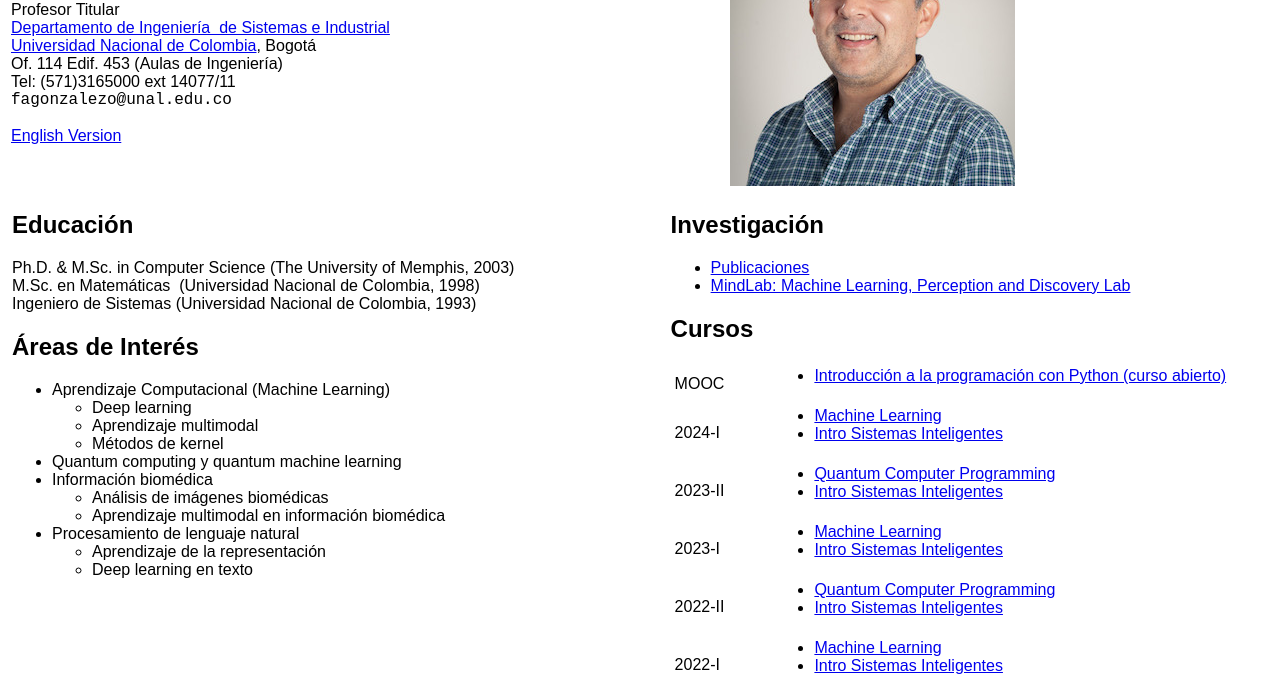
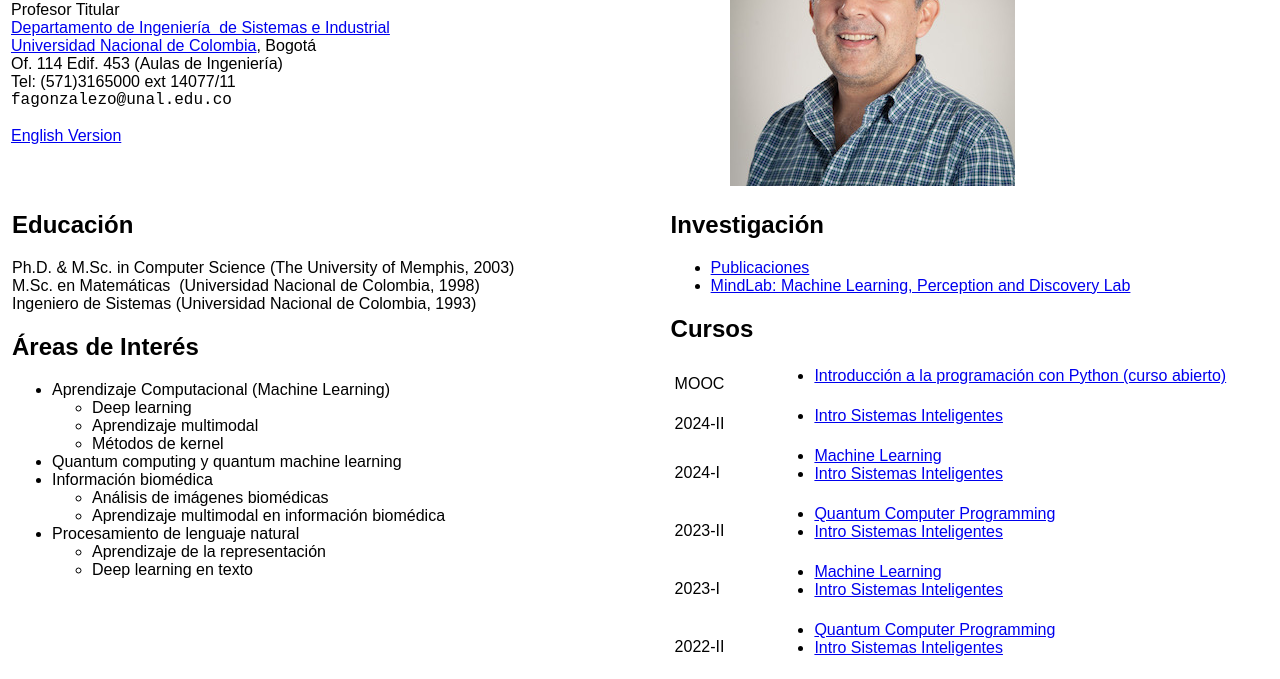
Before and after one commit to fagonzalezo/fagonzalezo.github.io, a plain HTML site: page index.html in a window 1280 px wide. Shown: the part 110-789 px from the top of the page. Drawn offline with Linux system fonts and the light colour scheme.

Commit message:
Add course for 2024-II in index.html

```diff
--- a/index.html
+++ b/index.html
@@ -90,6 +90,15 @@
                     <ul>
                       <li><a href="https://mlds.unal.edu.co/courses/course-v1:MLDS+mlds0a+2023/about">Introducción a la programación con Python (curso abierto)</a><a href="https://fagonzalezo.github.io/qcp-2022-2/"></a></li>
 
+                    </ul>
+                  </td>
+                </tr>
+                <tr>
+                  <td style="vertical-align: middle;">2024-II</td>
+                  <td style="background-color: white;">
+                    <ul>
+                      <li><a href="https://fagonzalezo.github.io/iis-2024-2/">Intro
+                          Sistemas Inteligentes</a></li>
                     </ul>
                   </td>
                 </tr>
```
